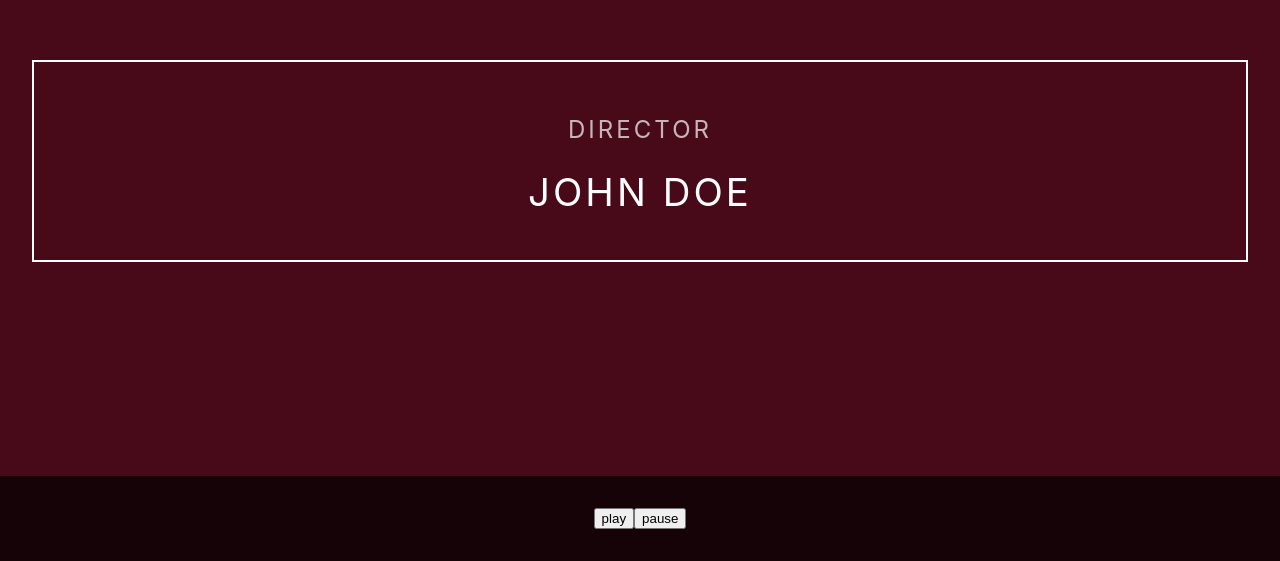
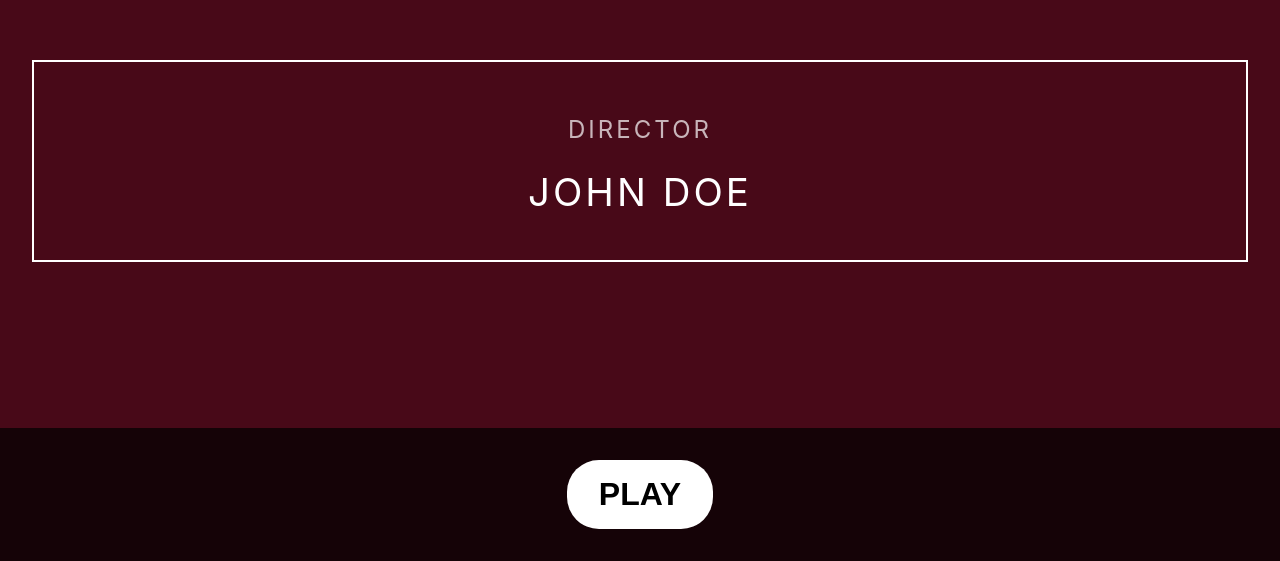
Before and after one commit to khayden73/title-boxes, a React (Create React App) app: page / in a window 1280 px wide. Shown: the part 239-800 px from the top of the page. Built offline with nearby package versions, Linux system fonts and the light colour scheme.

Commit message:
button states

```diff
--- a/package.json
+++ b/package.json
@@ -31,6 +31,7 @@
     ]
   },
   "devDependencies": {
+    "classnames": "^2.3.1",
     "eslint-config-prettier": "^8.1.0",
     "eslint-plugin-prettier": "^3.3.1",
     "eslint-plugin-react": "^7.23.1",
--- a/src/components/Controls.js
+++ b/src/components/Controls.js
@@ -1,10 +1,26 @@
+import { useState } from "react";
+import cn from "classnames";
 import styles from "./Controls.module.scss";
 
-export const Controls = () => {
+export const Controls = (props) => {
+    const [paused, setPaused] = useState(true);
+    const play = (ev) => {
+        alert("no play function attached!");
+    };
+    const pause = () => {
+        alert("no pause function attached!");
+    };
+    const clicked = () => {
+        console.log("[Controls] clicked: ", paused);
+        setPaused(!paused);
+    };
+    const btnCss = cn({
+        [`${styles.paused}`]: paused,
+    });
+    console.log("[Controls] paused: ", paused);
     return (
         <div className={styles.controls}>
-            <button>play</button>
-            <button>pause</button>
+            <button onClick={clicked} className={btnCss} />
         </div>
     );
 };
--- a/src/components/Controls.module.scss
+++ b/src/components/Controls.module.scss
@@ -10,4 +10,33 @@
     flex-direction: row;
     align-items: center;
     justify-content: center;
+
+    button {
+        --text: "pause";
+        --bg: yellow;
+        border: none;
+        background-color: var(--bg);
+        border-radius: 2rem;
+        padding: 1rem 2rem;
+        font-size: 2rem;
+        text-transform: uppercase;
+        font-weight: bold;
+
+        &::before {
+            content: var(--text);
+        }
+
+        &:hover {
+            --bg: orange;
+            cursor: pointer;
+        }
+
+        &.paused {
+            --bg: white;
+            --text: "play";
+            &:hover {
+                --bg: cyan;
+            }
+        }
+    }
 }
--- a/src/components/TitleBox.js
+++ b/src/components/TitleBox.js
@@ -7,8 +7,10 @@ export const TitleBox = (props) => {
         <figure className={styles["title-box"]}>
             <figcaption className={styles["caption"]}>
                 <span className={styles.title}>{title}</span>
-                {names.map((name) => (
-                    <span className={styles.name}>{name}</span>
+                {names.map((name, index) => (
+                    <span key={index} className={styles.name}>
+                        {name}
+                    </span>
                 ))}
             </figcaption>
         </figure>
--- a/src/components/TitleBoxes.js
+++ b/src/components/TitleBoxes.js
@@ -19,8 +19,8 @@ const boxes = [
 export const TitleBoxes = () => {
     return (
         <div className={styles["title-boxes"]}>
-            {boxes.map((box) => (
-                <TitleBox {...box} />
+            {boxes.map((box, index) => (
+                <TitleBox key={index} {...box} />
             ))}
         </div>
     );
--- /dev/null
+++ b/src/lib/controls.js
@@ -0,0 +1,2 @@
+
+export function
```
Also changed, not shown: 1 other file (tests, documents, lock files or other folders).
